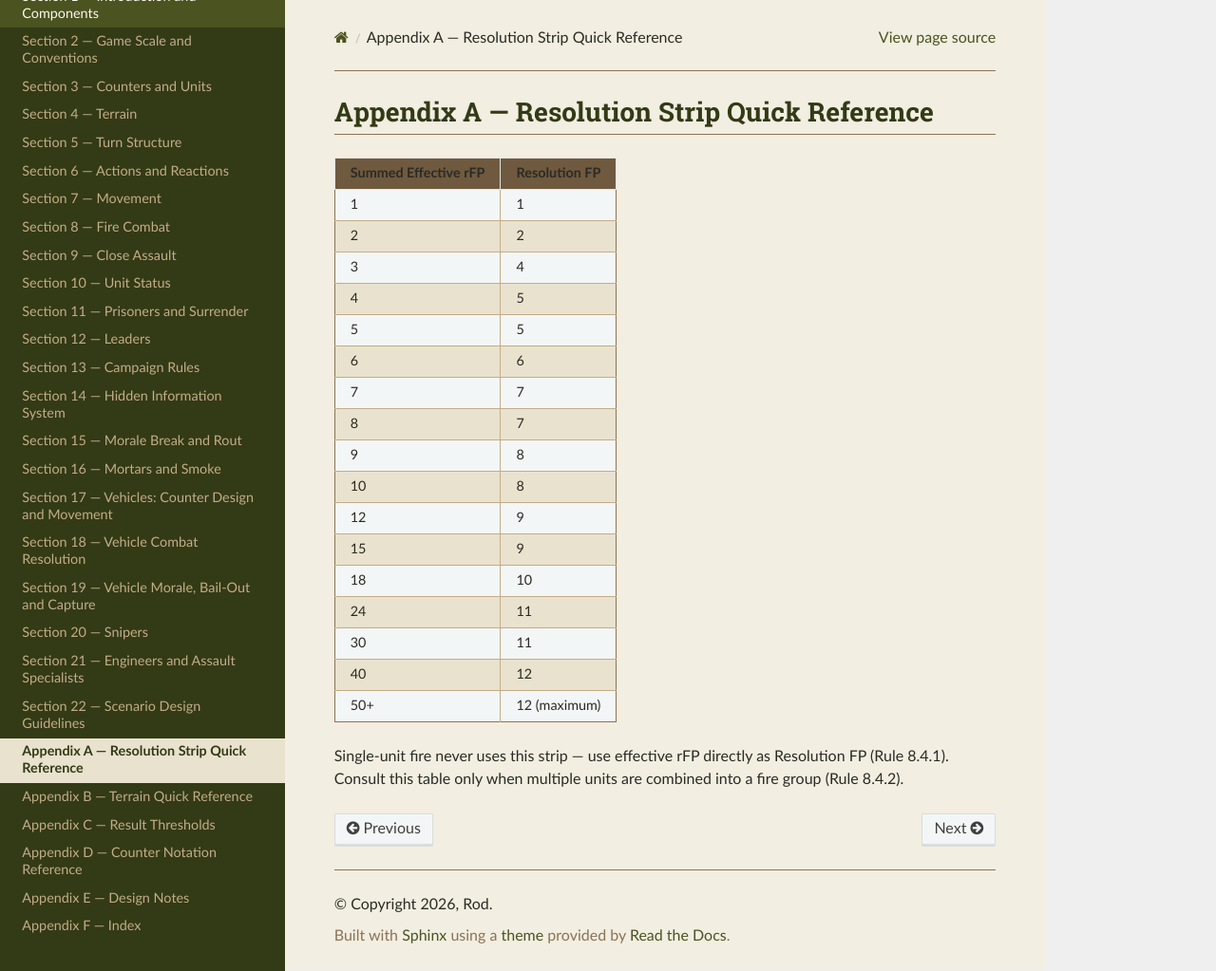
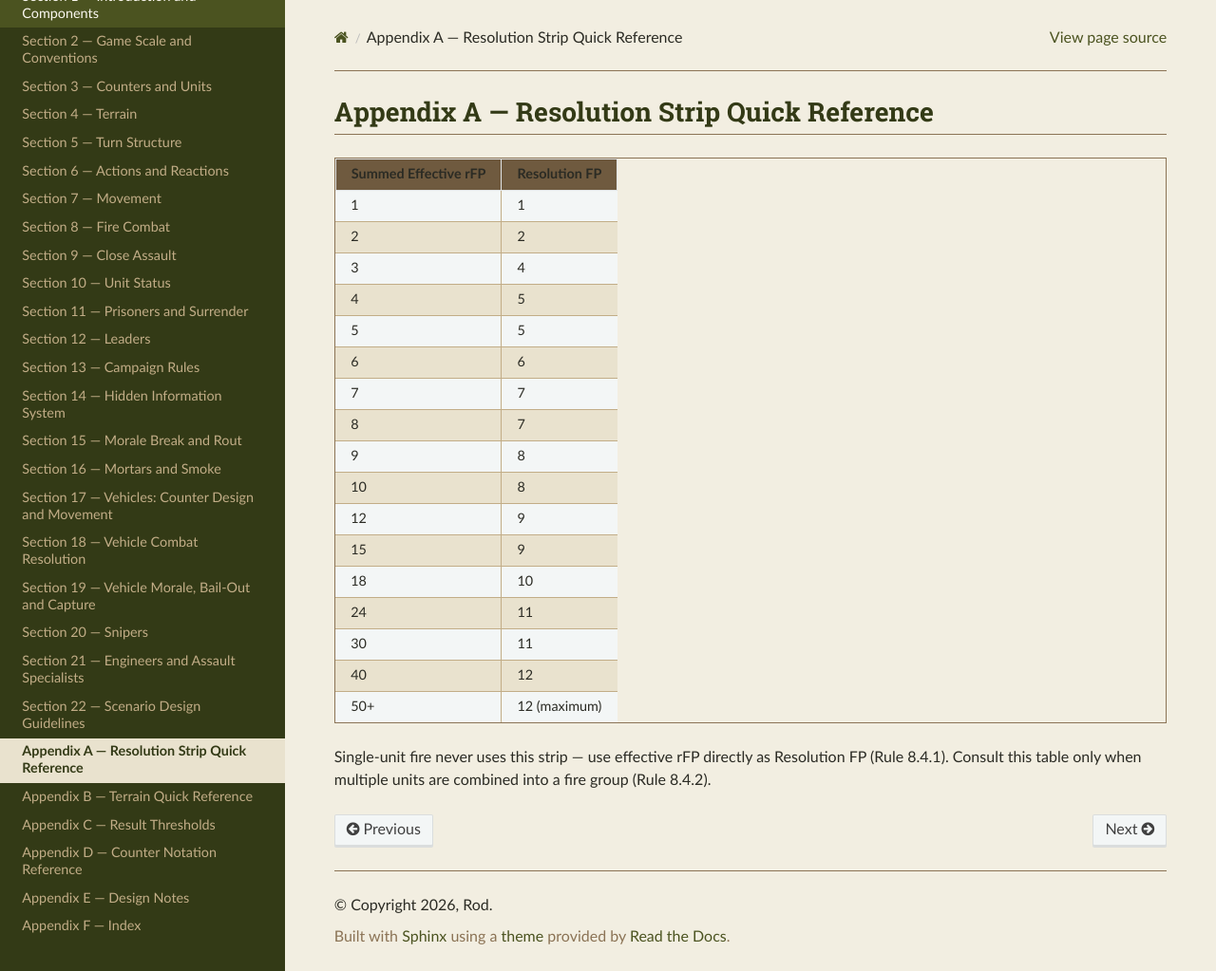
Before and after one commit to spugnoid/wdr-wargame, a Sphinx documentation site: the page built from docs/source/appendix_a__resolution_strip_quick_reference.rst, in a window 1280 px wide and 1023 px high. Shown: the whole window at 95% size. Built offline with Sphinx 7.4.7 and the Read the Docs theme 3.1.0, drawn with Linux system fonts in a browser that asks for light colours.

Commit message:
docs: fix docs theme to use full content width, contain wide tables
sphinx_rtd_theme hard-codes .wy-nav-content to a centered 800px column
(max-width:800px; margin:auto). Wide tables (e.g. Section 19.7's
vehicle counter table, 10 columns) overflowed that column with no
responsive wrapper actually applied -- Sphinx's build output never
emits the theme's own .wy-table-responsive div for plain RST tables,
so the overflow had nowhere contained to go, producing a confusing
horizontal scrollbar clipped to the middle of the page instead of a
full-width one.

Fixed both ends: .wy-nav-content now uses the full width available
next to the sidebar (max-width:none), and .rst-content table.docutils
gets display:block + overflow-x:auto so any table still wider than
the (now much wider) content area scrolls within its own box instead
of the page. Verified visually via a local build + browser screenshot
at 1440px width, not just that the CSS compiled.

Co-Authored-By: Claude Sonnet 5 <noreply@anthropic.com>

```diff
--- a/docs/source/_static/custom.css
+++ b/docs/source/_static/custom.css
@@ -17,10 +17,13 @@
   --cream: #fbf8f0;
 }
 
-/* Main content area */
+/* Main content area -- use the full width available next to the sidebar
+   instead of the theme's fixed 800px centered column */
 
 .wy-nav-content {
   background: var(--paper) !important;
+  max-width: none !important;
+  margin: 0 !important;
 }
 
 .wy-body-for-nav,
@@ -111,9 +114,14 @@
   background: var(--olive) !important;
 }
 
-/* Tables */
+/* Tables -- contain horizontal overflow to the table itself (display:block
+   lets overflow-x apply directly to a <table>) so a wide table scrolls in
+   its own box instead of forcing a page-level horizontal scrollbar */
 
 .rst-content table.docutils {
+  display: block;
+  overflow-x: auto;
+  max-width: 100%;
   border: 1px solid var(--khaki);
 }
 
```
